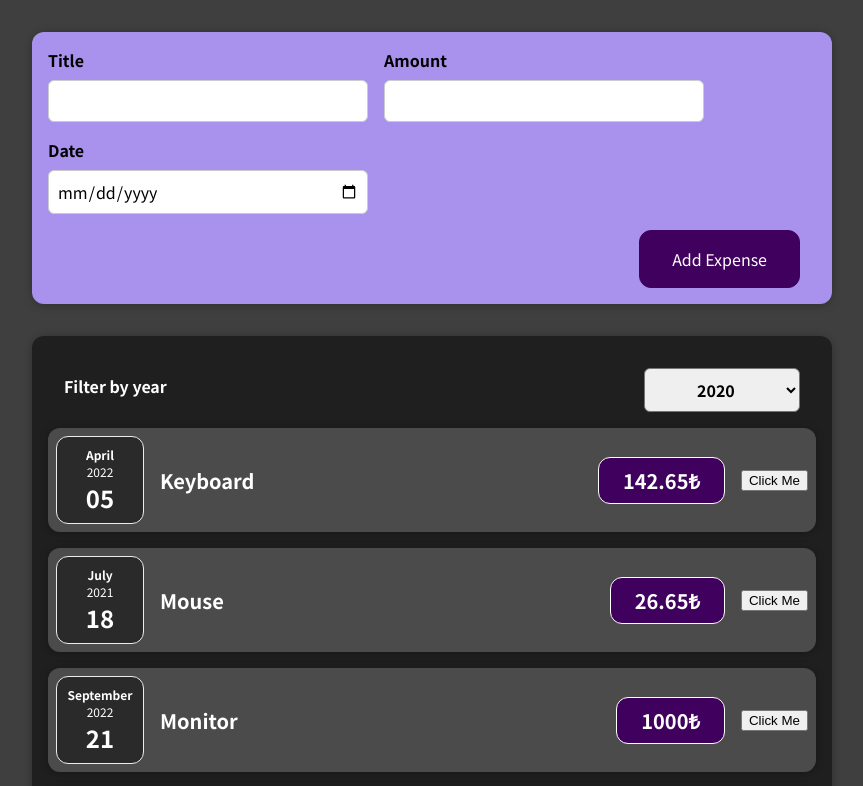
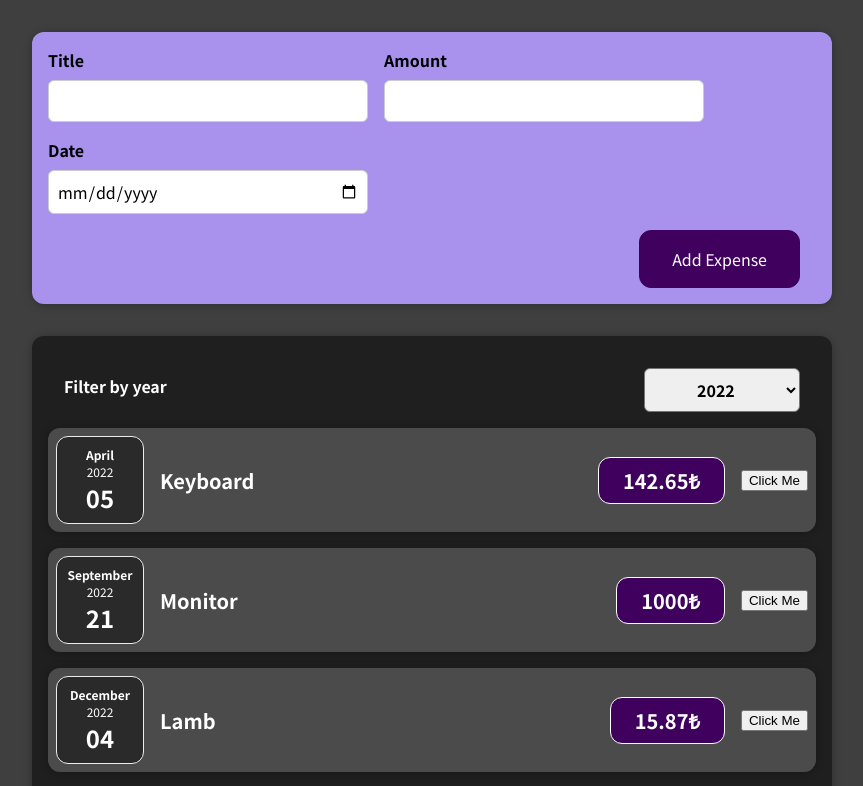
Before and after one commit to MustafaAyhan/First-React-Project, a React (Create React App) app: page / in a window 1280 px wide. Shown: the top 786 px of the page, without its empty margins (208-1071 px from the left). Built offline with nearby package versions, Linux system fonts and the light colour scheme.

Commit message:
Filter expenses & Add no expense filter condition

```diff
--- a/src/App.js
+++ b/src/App.js
@@ -1,8 +1,9 @@
+import { useState } from "react";
 import Expenses from "./components/Expenses/Expenses";
 import NewExpense from "./components/NewExpense/NewExpense";
 
 const App = () => {
-  const expenses = [
+  const dummy_expenses = [
     {
       id: "e1",
       date: new Date("2022-04-5"),
@@ -29,13 +30,17 @@ const App = () => {
     },
   ];
 
+  const [expenseList, setExpenseList] = useState(dummy_expenses);
+
   const addExpenseHandler = (expense) => {
-    console.log(expense);
+    setExpenseList((previousExpenses) => {
+      return [expense, ...previousExpenses];
+    });
   };
   return (
     <div>
       <NewExpense onAddExpense={addExpenseHandler}></NewExpense>
-      <Expenses expenses={expenses} />
+      <Expenses expenses={expenseList} />
     </div>
   );
 };
--- a/src/components/Expenses/Expenses.js
+++ b/src/components/Expenses/Expenses.js
@@ -4,13 +4,26 @@ import "./Expenses.css";
 import ExpenseFilter from "./ExpensesFilter";
 import { useState } from "react";
 const Expenses = (props) => {
-  const expenses = props.expenses;
+  const [selected, setSelected] = useState("2022");
 
-  const [selected, setSelected] = useState("2020");
   const filterSelectHandler = (selectedFilter) => {
-    console.log(selectedFilter);
     setSelected(selectedFilter);
   };
+  const filteredExpenses = props.expenses.filter(
+    (expense) => selected === new Date(expense.date).getFullYear().toString()
+  );
+
+  let expensesContent = <p>No expense found.</p>;
+  if (filteredExpenses.length > 0) {
+    expensesContent = filteredExpenses.map((expense) => (
+      <ExpenseItem
+        key={expense.id}
+        title={expense.title}
+        date={expense.date}
+        price={expense.price}
+      />
+    ));
+  }
   return (
     <div>
       <Card className="expenses">
@@ -18,13 +31,7 @@ const Expenses = (props) => {
           selected={selected}
           onFilterSelect={filterSelectHandler}
         ></ExpenseFilter>
-        {expenses.map((expense) => (
-          <ExpenseItem
-            title={expense.title}
-            date={expense.date}
-            price={expense.price}
-          />
-        ))}
+        {expensesContent}
       </Card>
     </div>
   );
--- a/src/components/NewExpense/ExpenseForm.js
+++ b/src/components/NewExpense/ExpenseForm.js
@@ -11,7 +11,7 @@ const ExpenseForm = (props) => {
     const newExpense = {
       title: enteredTitle,
       date: new Date(enteredDate),
-      amount: enteredAmount,
+      price: enteredAmount,
     };
 
     props.onNewExpenseEntered(newExpense);
```
